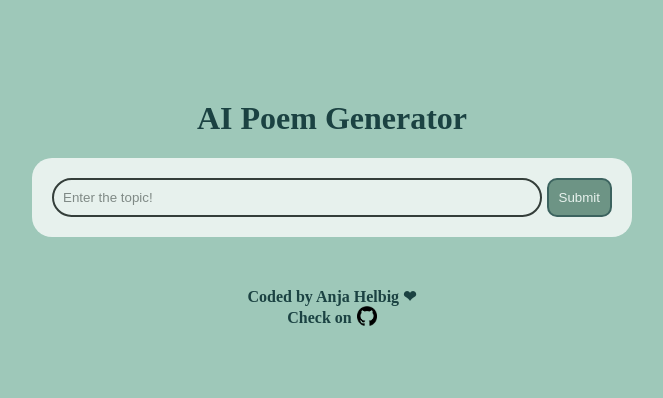
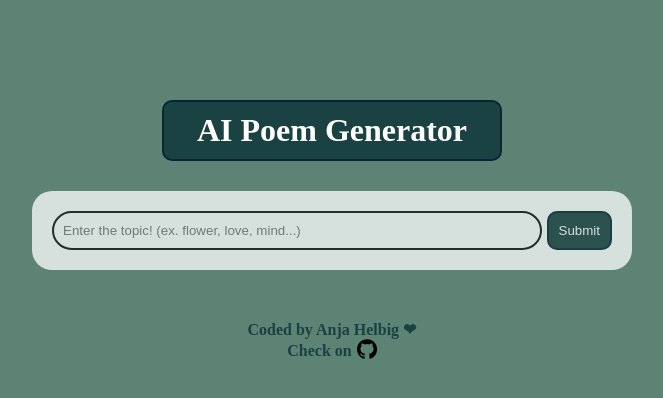
Before and after one commit to AnjaHelbig/PoemProject, a plain HTML site: page index.html in a window 1280 px wide. Shown: the whole page, without its empty margins (308-971 px from the left). Drawn offline with nearby package versions, Linux system fonts and the light colour scheme.

Commit message:
Adjustung color css

```diff
--- a/index.html
+++ b/index.html
@@ -15,7 +15,7 @@
       <form id="input-form">
         <input
           type="text"
-          placeholder="Enter the topic!"
+          placeholder="Enter the topic! (ex. flower, love, mind...)"
           autofocus
           autocomplete="off"
           class="textInput"
--- a/src/style.css
+++ b/src/style.css
@@ -1,10 +1,16 @@
 body {
-  background-color: #9ec8b9;
+  background-color: #5c8374;
 }
 
 h1 {
   text-align: center;
-  color: #1b4242;
+  color: white;
+  background: #1b4242;
+  color: white;
+  border-radius: 10px;
+  border: 2px solid #092635;
+  padding: 10px;
+  margin: 30px 130px;
 }
 
 .container {
@@ -24,17 +30,17 @@ form {
 .textInput {
   padding: 10px;
   border-radius: 20px;
-  border: 1px solid #1b4242;
+  border: 1px solid #092635;
   width: 85%;
 }
 
 .inputButton {
   padding: 10px;
   margin-left: 5px;
-  background: #5c8374;
+  background: #1b4242;
   color: white;
   border-radius: 10px;
-  border: 2px solid #1b4242;
+  border: 2px solid #092635;
 }
 
 .inputButton:hover {
@@ -44,7 +50,7 @@ form {
 .poemText {
   background-color: white;
   padding: 20px;
-  border-left: 3px solid #5c8374;
+  border-left: 3px solid #1b4242;
   margin-top: 15px;
   opacity: 0.75;
 }
```
